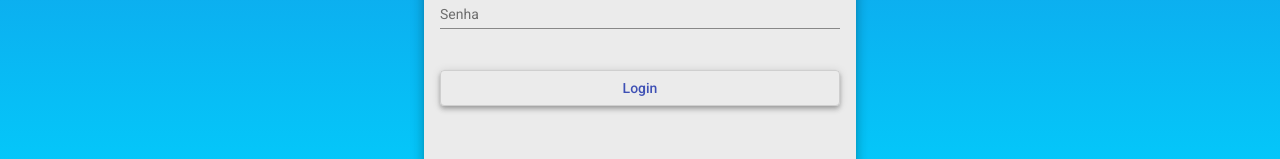
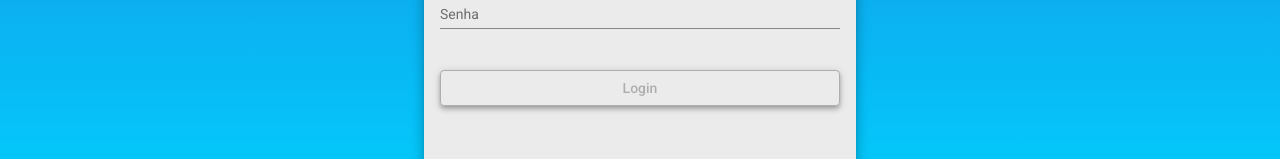
Before and after one commit to Rodrigodante11/helpdesk_front, an Angular app: page /login in a window 1280 px wide. Shown: the part 548-707 px from the top of the page. Built offline with nearby package versions, Linux system fonts and the light colour scheme.

Commit message:
validao de usuario para  Login

```diff
--- a/src/app/components/login/login.component.html
+++ b/src/app/components/login/login.component.html
@@ -5,15 +5,23 @@
         <img src="assets/img/login-image.svg" alt="Help Desk image">
         <mat-form-field class="full-width">
             <mat-label>E-mail</mat-label>
-            <input matInput placeholder="Ex. fulano@email.com" >
+            <input [formControl]="email"
+                   required
+                   [(ngModel)] = "creds.email"
+                   name="email"
+                   matInput placeholder="Ex. fulano@email.com" >
         </mat-form-field>
 
         <mat-form-field class="full-width">
             <mat-label>Senha</mat-label>
-            <input type="password" matInput placeholder="******">
+            <input [formControl]="senha"
+                   [(ngModel)] = "creds.senha"
+                   name="senha"
+                   type="password"
+                   matInput placeholder="******">
         </mat-form-field>
-        <button class="full-width mat-elevation-z4" mat-stroked-button color="primary">Login</button>
+        <button [disabled]="!validaCampos()" class="full-width mat-elevation-z4" mat-stroked-button color="primary">Login</button>
+        {{ creds.email }}
+        {{ creds.senha }}
     </form>
-
-
 </div>
--- a/src/app/components/login/login.component.ts
+++ b/src/app/components/login/login.component.ts
@@ -1,4 +1,6 @@
 import { Component, OnInit } from '@angular/core';
+import {Credenciais} from "../../../models/credenciais";
+import {FormControl, Validators} from "@angular/forms";
 
 @Component({
   selector: 'app-login',
@@ -7,9 +9,23 @@
 })
 export class LoginComponent implements OnInit {
 
+  creds: Credenciais = {
+    email: '',
+    senha: ''
+  }
+
+  email = new FormControl(null , Validators.email); // valida para formato email
+  senha = new FormControl(null, Validators.minLength(3));
+
   constructor() { }
 
   ngOnInit(): void {
   }
 
+  validaCampos(): boolean {
+    if(this.email.valid && this.senha.valid) {
+      return true;
+    } else return false;
+  }
+
 }
--- /dev/null
+++ b/src/models/credenciais.ts
@@ -0,0 +1,4 @@
+export interface Credenciais {
+    email: string;
+    senha: string;
+}
```
